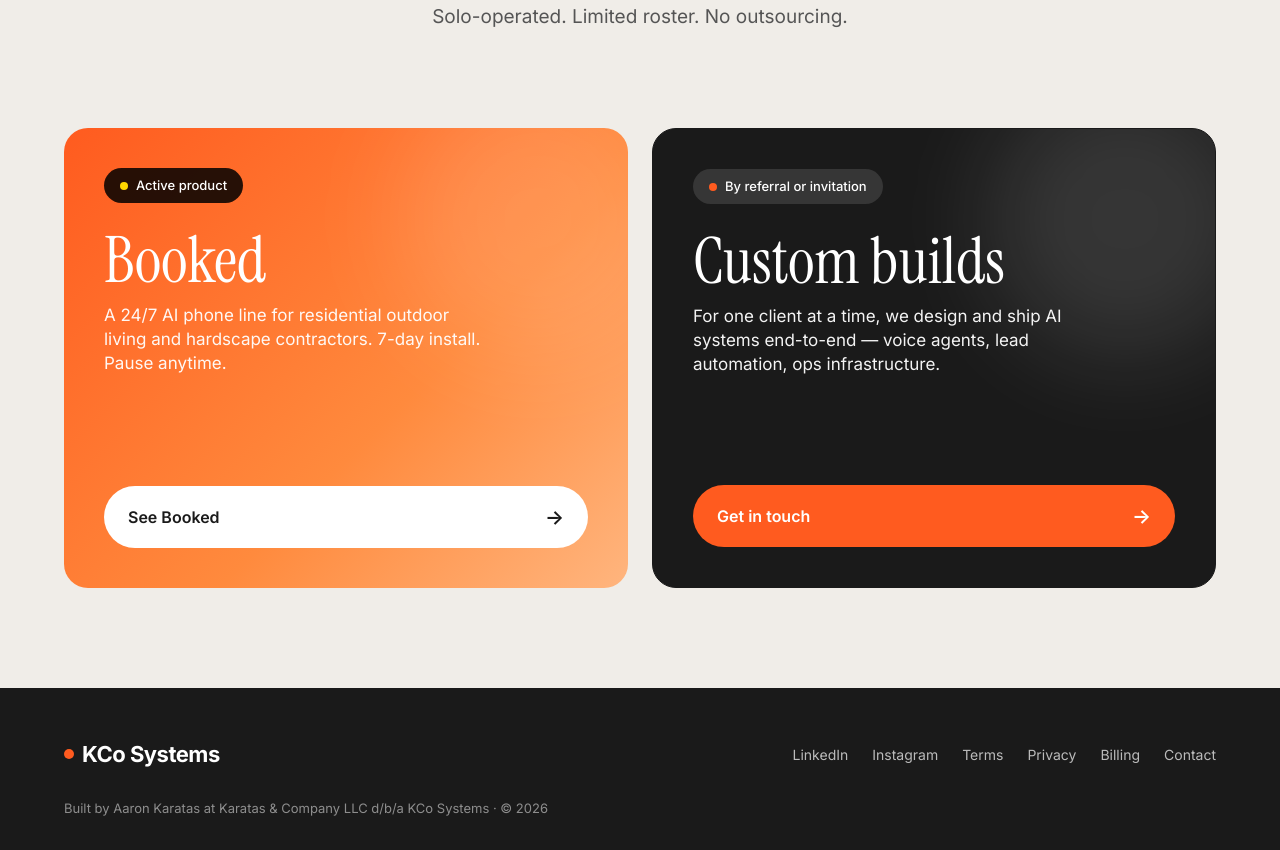
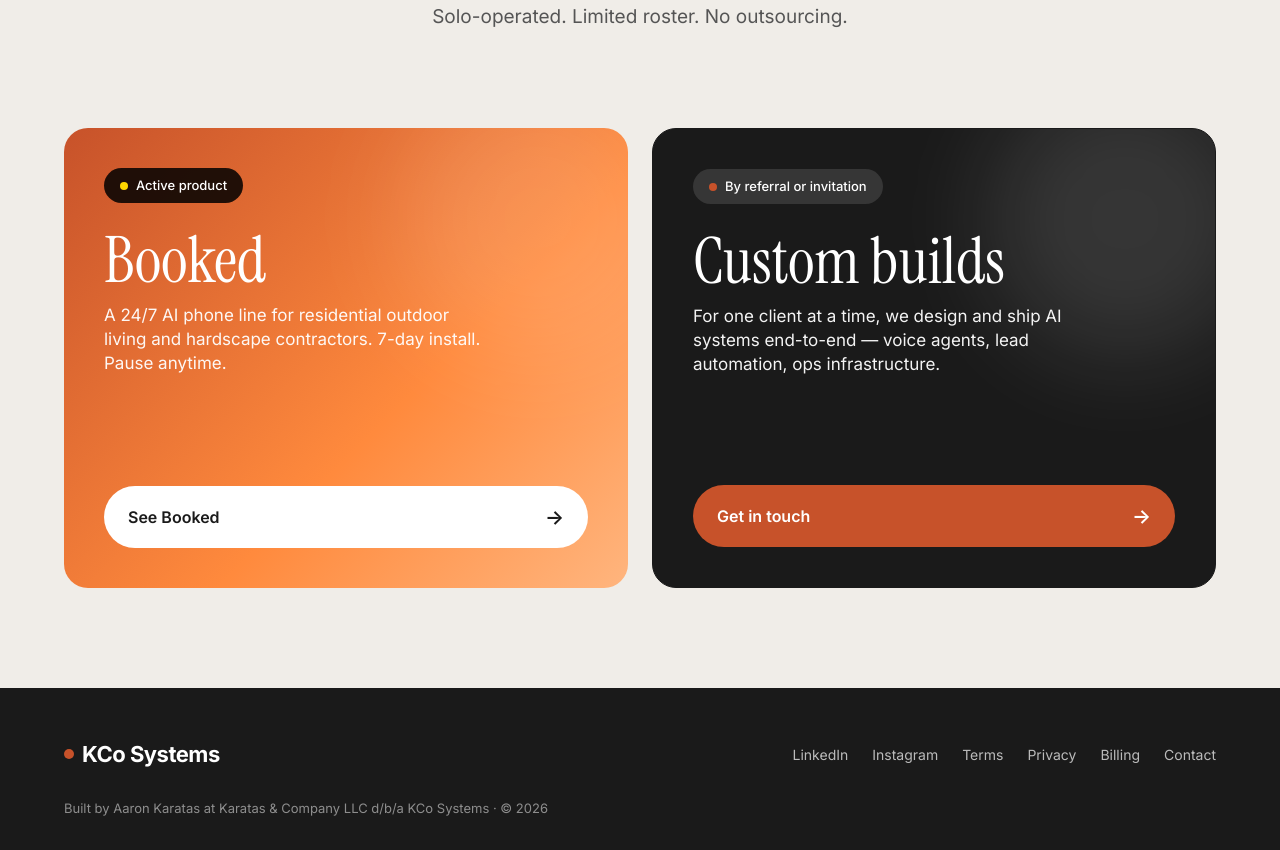
Before and after one commit to aaronk-git/kco-systems, a website: page public/index.html in a window 1280 px wide. Shown: the part 478-1328 px from the top of the page. Drawn offline with Linux system fonts and the light colour scheme.

Commit message:
Match Booked LP terracotta accent on homepage

```diff
--- a/public/index.html
+++ b/public/index.html
@@ -43,7 +43,7 @@
     text-decoration: none;
     color: #1a1a1a;
   }
-  .logo-dot { width: 10px; height: 10px; background: #FF5B1F; border-radius: 50%; }
+  .logo-dot { width: 10px; height: 10px; background: #C7522A; border-radius: 50%; }
   .nav-actions { display: flex; gap: 12px; }
   .btn {
     padding: 10px 20px;
@@ -123,7 +123,7 @@
   }
   .product-card:hover { transform: translateY(-3px); }
   .product-card.booked {
-    background: linear-gradient(135deg, #FF5B1F 0%, #FF8A3D 60%, #FFB57E 100%);
+    background: linear-gradient(135deg, #C7522A 0%, #FF8A3D 60%, #FFB57E 100%);
   }
   .product-card.custom {
     background: #1a1a1a;
@@ -163,7 +163,7 @@
     background: #FFD700;
     border-radius: 50%;
   }
-  .product-card.custom .pill::before { background: #FF5B1F; }
+  .product-card.custom .pill::before { background: #C7522A; }
   .product-name {
     font-family: 'Instrument Serif', Georgia, serif;
     font-size: 64px;
@@ -198,7 +198,7 @@
     margin-top: 36px;
   }
   .product-card.custom .product-cta {
-    background: #FF5B1F;
+    background: #C7522A;
     color: white;
   }
   .product-cta .arrow { font-size: 20px; }
```
